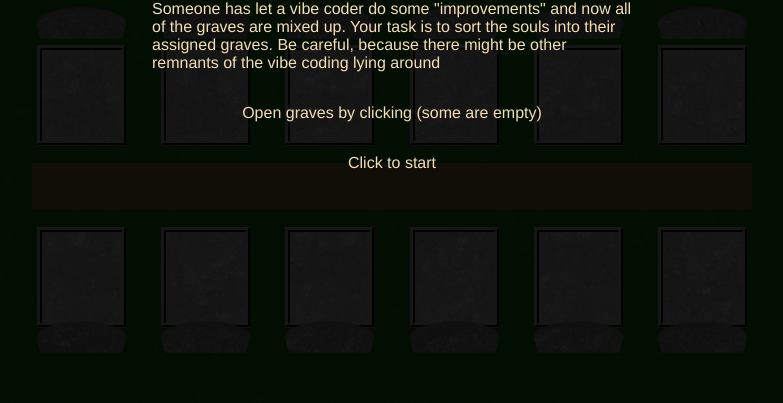
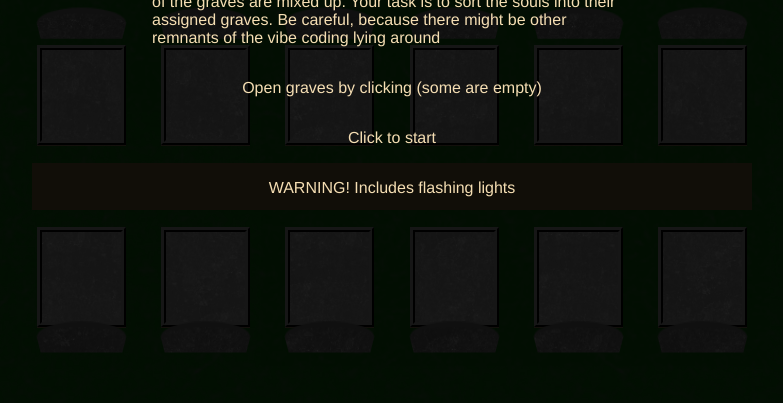
Before and after one commit to HekiNav/graveyard-game, a website built with Vite: page index.html in a window 1280 px wide. Shown: the part 397-800 px from the top of the page, without its empty margins (248-1031 px from the left). Built offline with nearby package versions, Linux system fonts and the light colour scheme; files whose address does not match are found by name.

Commit message:
readme and warning

```diff
--- a/index.html
+++ b/index.html
@@ -27,6 +27,7 @@
         <p>Someone has let a vibe coder do some "improvements" and now all of the graves are mixed up. Your task is to sort the souls into their assigned graves. Be careful, because there might be other remnants of the vibe coding lying around</p>
         <p>Open graves by clicking (some are empty)</p>
         <p>Click to start</p>
+        <p>WARNING! Includes flashing lights</p>
     </div>
     <div id="jumpscare" class="hidden">
         <div id="chatgpt">
```
Also changed, not shown: README.md.
